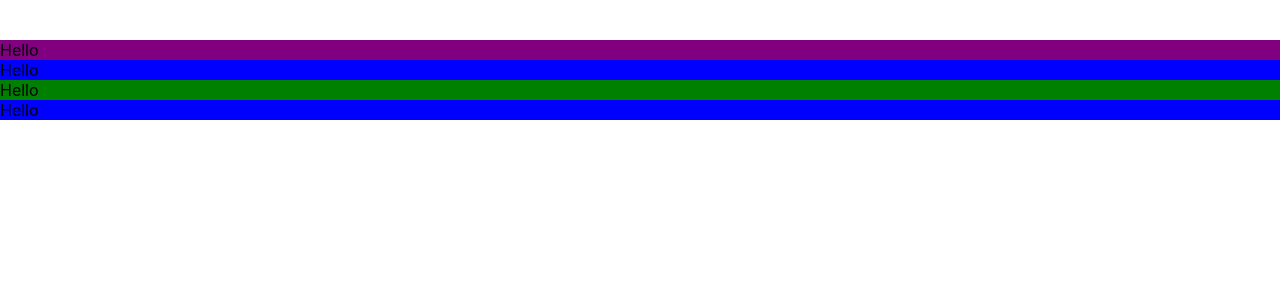
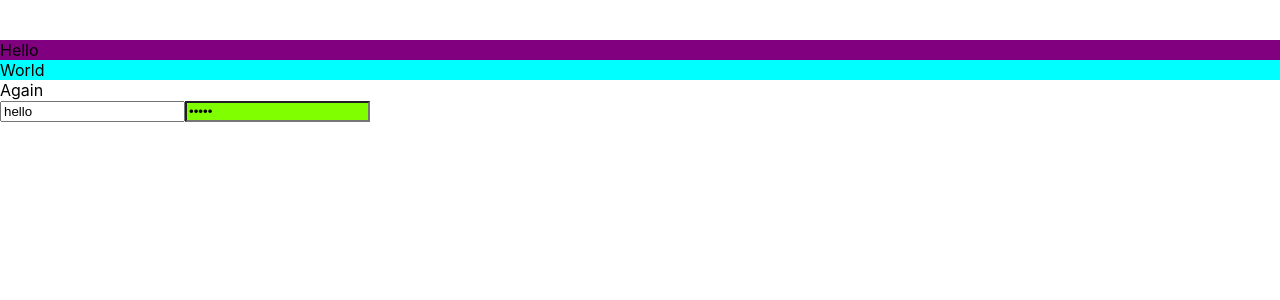
Before and after one commit to mar1n/csshtmlpractice, a React (Create React App) app: page / in a window 1280 px wide. Shown: the top 300 px of the page. Built offline with nearby package versions, Linux system fonts and the light colour scheme.

Commit message:
custom html attribute

```diff
--- a/src/components/Specificity/Specificity.css
+++ b/src/components/Specificity/Specificity.css
@@ -10,3 +10,12 @@
 .world {
     background-color: blue;
 }
+
+
+[world="true"] {
+    background-color: cyan;
+}
+
+[type="password"] {
+    background-color: chartreuse;
+}
--- a/src/components/Specificity/Specificity.js
+++ b/src/components/Specificity/Specificity.js
@@ -8,11 +8,10 @@ const Specificity = () => {
       <br />
       <div className="first-row">
         <div id="hello" className="item hello">Hello</div>
-        <div className="item world">Hello</div>
-      </div>
-      <div className="second-row">
-        <div className="item hello">Hello</div>
-        <div className="item world">Hello</div>
+        <div world="true" className="item world">World</div>
+        <div world="false" className="item again">Again</div>
+        <input type="text" value="hello" />
+        <input type="password" value="hello" />
       </div>
     </div>
   );
```
